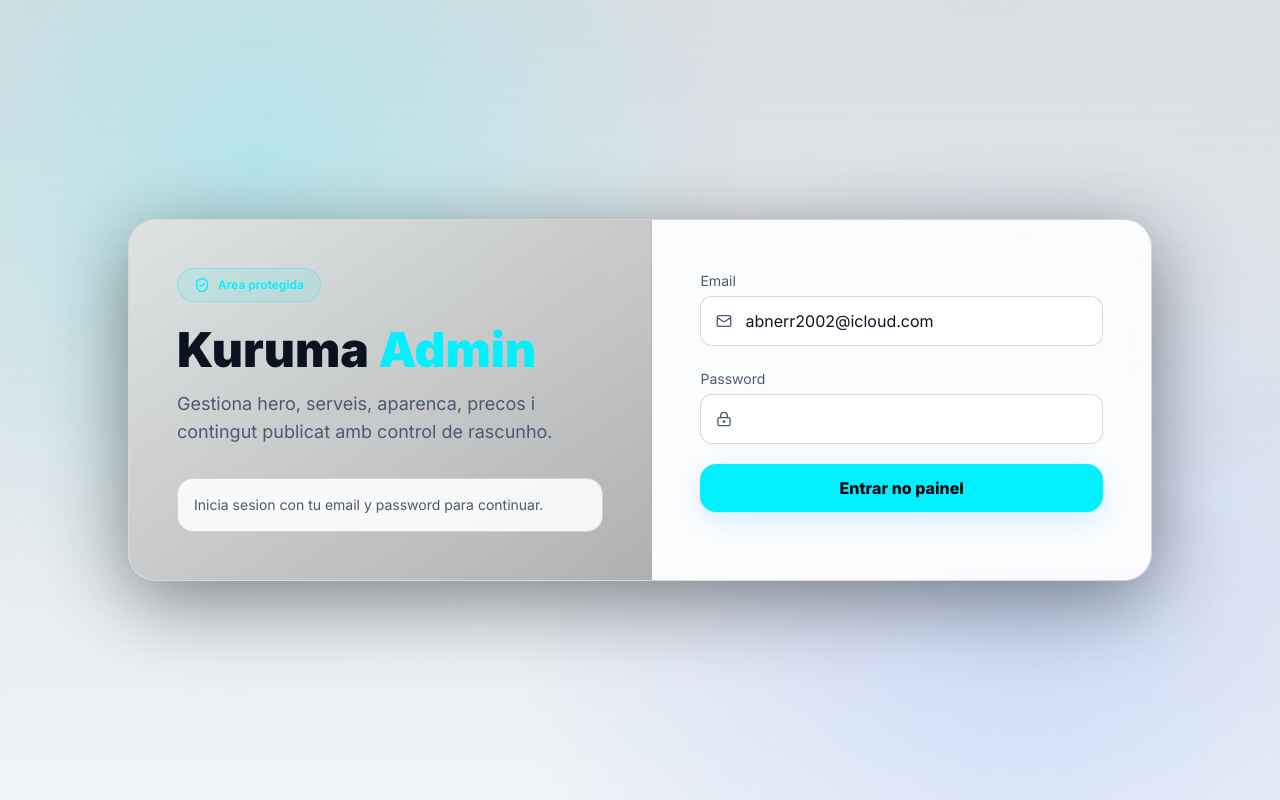
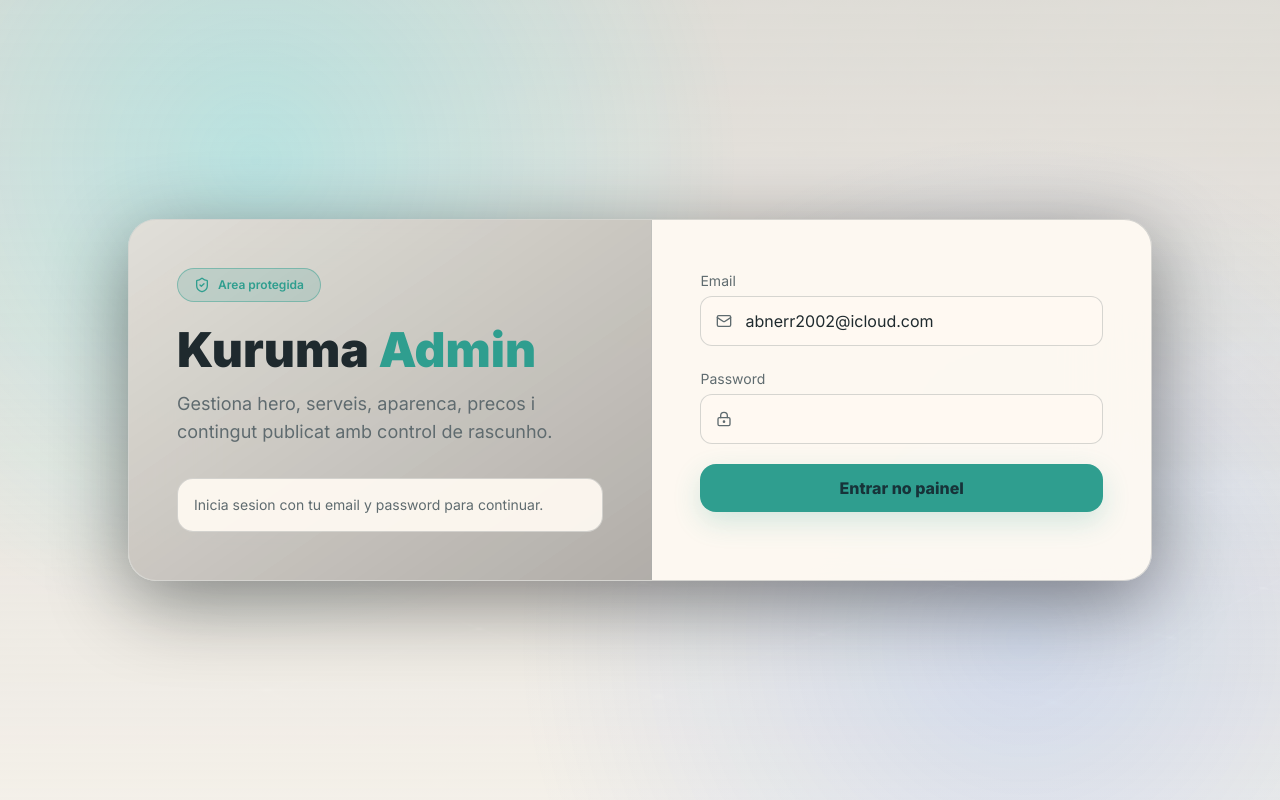
Before and after one commit to Jhin1v9/Projeto-Web-Profissional-Kuruma-Netejes-, a Next.js app: page /login in a window 1280 px wide. Built offline with nearby package versions, Linux system fonts and the light colour scheme; no server answers; the database is empty.

Commit message:
Apply remaining local changes

```diff
--- a/src/app/globals.css
+++ b/src/app/globals.css
@@ -11,14 +11,18 @@ html { scroll-behavior: smooth; }
   --texture-light: url("/images/texture.webp");
   --texture-active: var(--texture-dark);
   --texture-opacity: 0.36;
-  --app-bg: #0A0A0F;
-  --app-text: #FFFFFF;
-  --app-muted: #C0C0C8;
-  --app-border: rgba(255, 255, 255, 0.12);
-  --app-surface: rgba(26, 26, 31, 0.72);
-  --app-surface-soft: rgba(0, 0, 0, 0.2);
-  --app-header: rgba(10, 10, 15, 0.65);
-  --app-mobile-overlay: rgba(10, 10, 15, 0.92);
+  --app-bg: #111513;
+  --app-text: #eff4f1;
+  --app-muted: #a6b4ad;
+  --app-border: rgba(190, 214, 204, 0.2);
+  --app-surface: rgba(20, 27, 24, 0.78);
+  --app-surface-soft: rgba(28, 36, 33, 0.7);
+  --app-header: rgba(17, 23, 20, 0.76);
+  --app-mobile-overlay: rgba(14, 20, 17, 0.94);
+  --app-accent: #39c2ae;
+  --app-accent-strong: #2b9f8f;
+  --app-accent-contrast: #081511;
+  --app-accent-soft: rgba(57, 194, 174, 0.16);
 }
 
 body {
@@ -30,18 +34,26 @@ body {
 
 html[data-theme="light"] {
   color-scheme: light;
-  --app-bg: #f4f7fb;
-  --app-text: #0b1220;
-  --app-muted: #4b5a70;
-  --app-border: rgba(15, 23, 42, 0.16);
-  --app-surface: rgba(255, 255, 255, 0.92);
-  --app-surface-soft: rgba(255, 255, 255, 0.88);
-  --app-header: rgba(255, 255, 255, 0.9);
-  --app-mobile-overlay: rgba(244, 247, 251, 0.97);
+  --app-bg: #f3f1eb;
+  --app-text: #1f2a2e;
+  --app-muted: #5f6b6f;
+  --app-border: rgba(68, 84, 90, 0.22);
+  --app-surface: rgba(255, 251, 243, 0.95);
+  --app-surface-soft: rgba(255, 250, 242, 0.92);
+  --app-header: rgba(250, 247, 240, 0.92);
+  --app-mobile-overlay: rgba(246, 242, 235, 0.97);
+  --app-accent: #2f9e8f;
+  --app-accent-strong: #1f7f73;
+  --app-accent-contrast: #f6fffd;
+  --app-accent-soft: rgba(47, 158, 143, 0.16);
 }
 
 html[data-theme="light"] .k-bg::after {
-  background: linear-gradient(to bottom, rgba(244, 247, 251, 0.52), rgba(244, 247, 251, 0.66) 50%, rgba(244, 247, 251, 0.92));
+  background: linear-gradient(to bottom, rgba(246, 242, 235, 0.58), rgba(246, 242, 235, 0.72) 50%, rgba(246, 242, 235, 0.95));
+}
+
+html:not([data-theme="light"]) .k-bg::after {
+  background: linear-gradient(to bottom, rgba(14, 20, 17, var(--overlay)), rgba(14, 20, 17, var(--overlay)) 45%, rgba(14, 20, 17, 0.94));
 }
 
 html[data-theme="light"] .bg-brand-dark\/65,
@@ -73,7 +85,52 @@ html[data-theme="light"] [class*="text-white"] {
 
 html[data-theme="light"] .shadow-glow,
 html[data-theme="light"] .shadow-glowStrong {
-  box-shadow: 0 8px 24px rgba(0, 163, 255, 0.16) !important;
+  box-shadow: 0 10px 28px rgba(47, 158, 143, 0.2) !important;
+}
+
+html [class*="text-brand-cyan"] {
+  color: var(--app-accent) !important;
+}
+
+html [class*="text-brand-blue"] {
+  color: var(--app-accent-strong) !important;
+}
+
+html [class*="bg-brand-cyan"] {
+  background-color: var(--app-accent) !important;
+}
+
+html [class*="bg-brand-blue"] {
+  background-color: var(--app-accent-strong) !important;
+}
+
+html [class*="border-brand-cyan"] {
+  border-color: color-mix(in srgb, var(--app-accent) 45%, transparent) !important;
+}
+
+html [class*="border-brand-blue"] {
+  border-color: color-mix(in srgb, var(--app-accent-strong) 45%, transparent) !important;
+}
+
+html [class*="bg-brand-cyan/"],
+html [class*="bg-brand-blue/"] {
+  background-color: var(--app-accent-soft) !important;
+}
+
+html:not([data-theme="light"]) .bg-hero-sheen {
+  background-image:
+    radial-gradient(circle at 20% 10%, rgba(57, 194, 174, 0.2), transparent 45%),
+    radial-gradient(circle at 80% 70%, rgba(43, 159, 143, 0.18), transparent 52%) !important;
+}
+
+html[data-theme="light"] .bg-hero-sheen {
+  background-image:
+    radial-gradient(circle at 20% 10%, rgba(47, 158, 143, 0.16), transparent 45%),
+    radial-gradient(circle at 80% 70%, rgba(214, 177, 108, 0.14), transparent 52%) !important;
+}
+
+html[data-theme="light"] .text-brand-dark {
+  color: #173339 !important;
 }
 
 .admin-cursor-default,
@@ -108,7 +165,7 @@ html[data-theme="light"] .shadow-glowStrong {
 }
 .k-bg::after{
   content:""; position:absolute; inset:0;
-  background: linear-gradient(to bottom, rgba(10,10,15,var(--overlay)), rgba(10,10,15,var(--overlay)) 45%, rgba(10,10,15,0.92));
+  background: linear-gradient(to bottom, rgba(14,20,17,var(--overlay)), rgba(14,20,17,var(--overlay)) 45%, rgba(14,20,17,0.94));
 }
 
-::selection { background: rgba(0,240,255,0.25); color: #fff; }
+::selection { background: color-mix(in srgb, var(--app-accent) 30%, white); color: #102229; }
```
Also changed, not shown: 1 other file (tests, documents, lock files or other folders).
